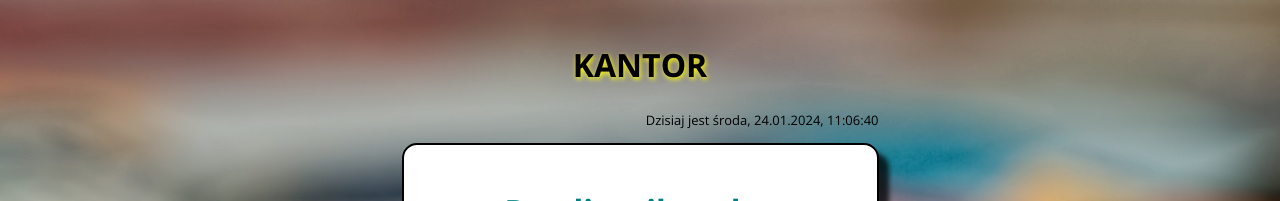
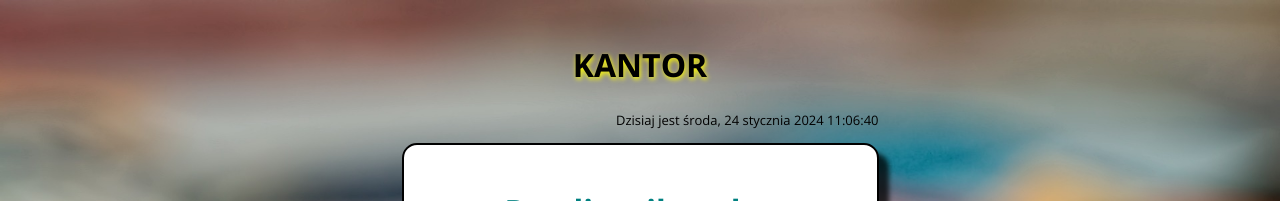
Before and after one commit to tomecky1/currency-converter-react, a React (Create React App) app: page / in a window 1280 px wide. Shown: the top 201 px of the page. Built offline with nearby package versions, Linux system fonts and the light colour scheme.

Commit message:
fixed date and time display format

```diff
--- a/src/Time/index.js
+++ b/src/Time/index.js
@@ -6,13 +6,9 @@ function Time() {
     const [time, setTime] = useState(new Date().toLocaleString("pl-PL"));
     console.log(time);
 
-    const date = new Date();
-    const newDate = date.toLocaleString("pl-PL");
-    const day = date.toLocaleDateString("pl-PL", { weekday: "long" });
-
     useEffect(() => {
         const intervalId = setInterval(() => {
-            setTime(new Date().toLocaleString("pl-PL"));
+            setTime(new Date().toLocaleString("pl-PL", { weekday: 'long', year: 'numeric', month: 'long', day: 'numeric', hour: 'numeric', minute: 'numeric', second: 'numeric' }));
         }, 1000);
 
         return () => {
@@ -23,7 +19,7 @@ function Time() {
 
     return (
         <>
-            <p className="date">Dzisiaj jest {day}, {newDate}</p>
+            <p className="date">Dzisiaj jest {time}</p>
         </>
     );
 
```
